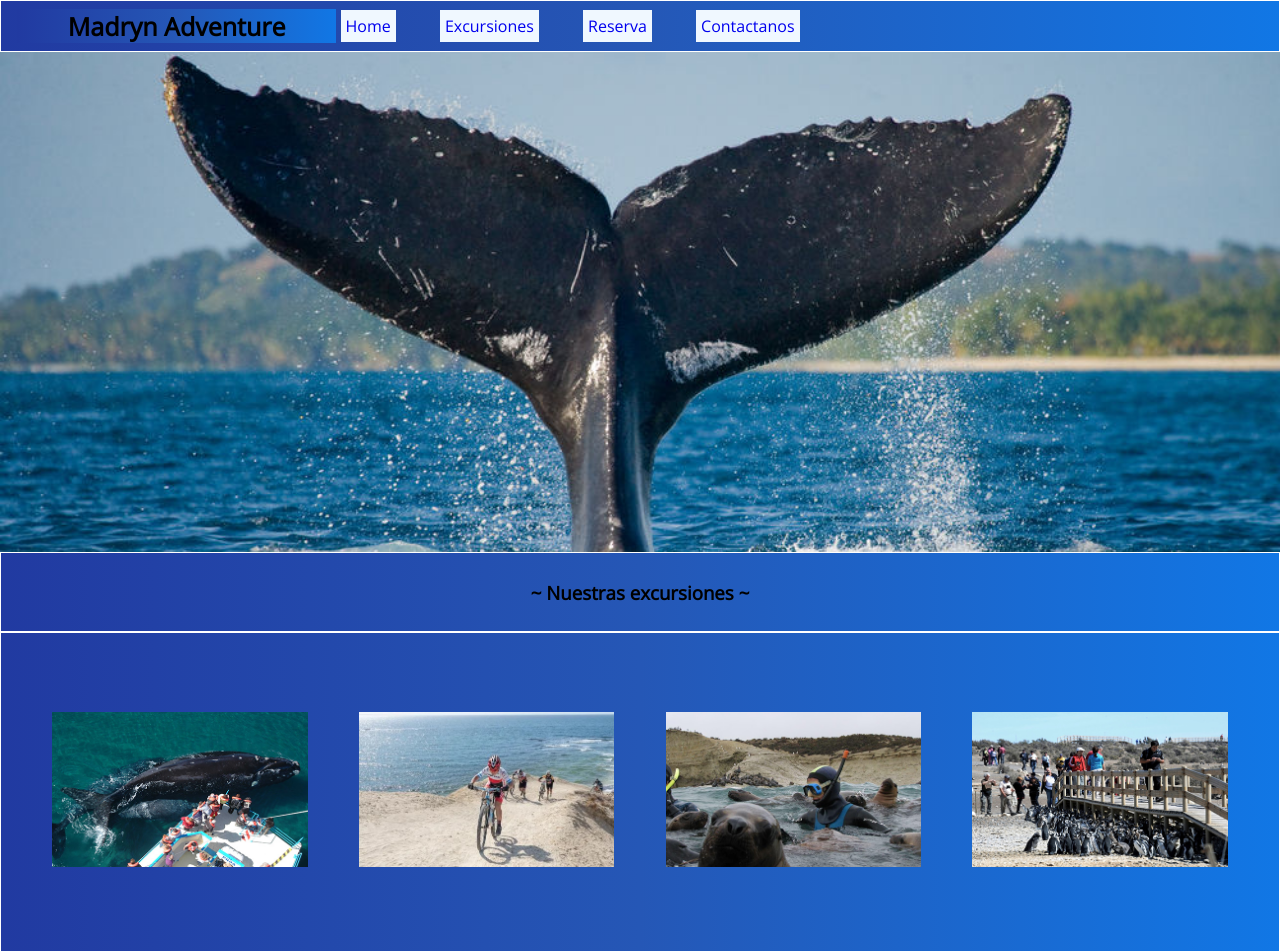
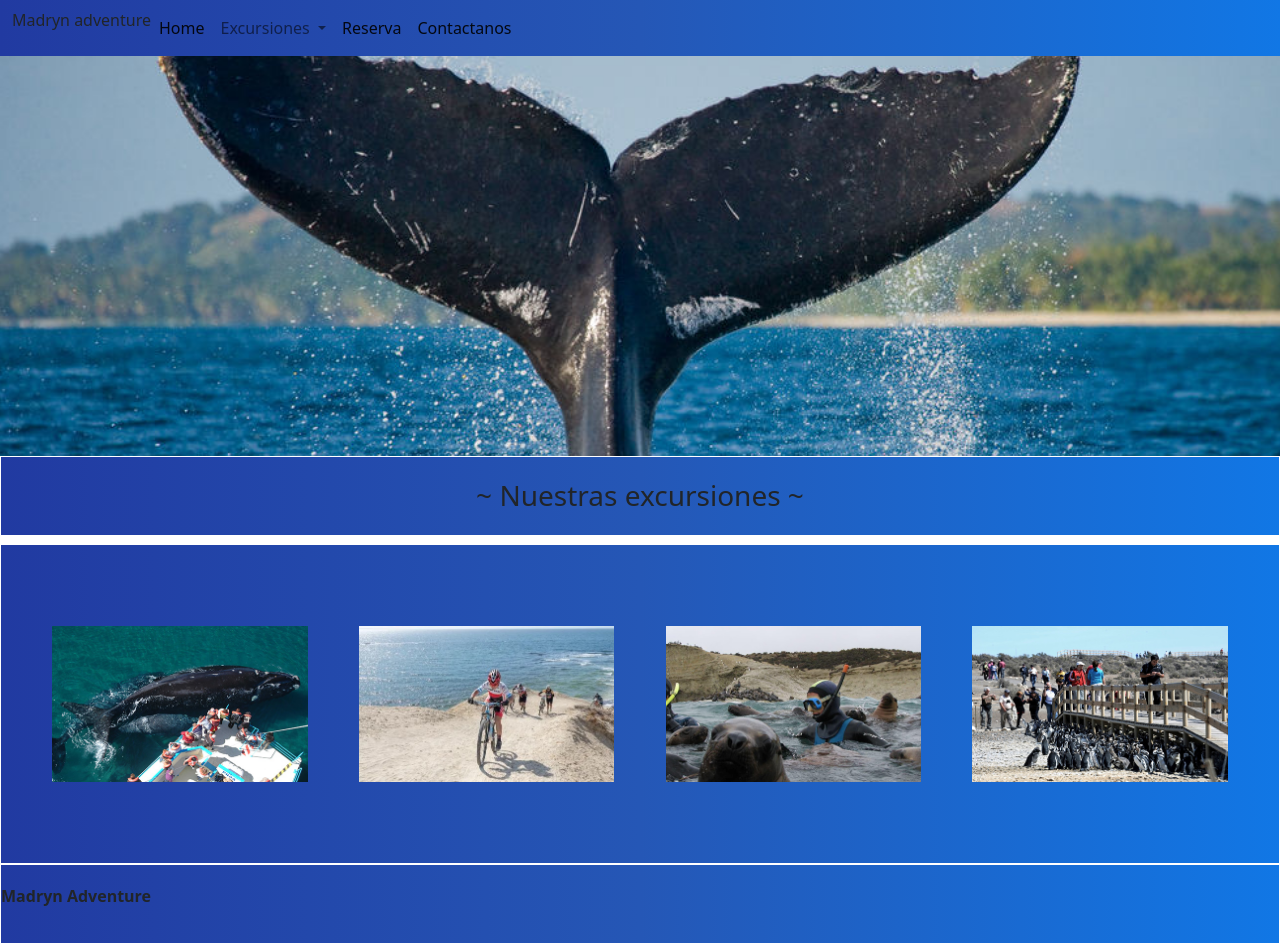
Before and after one commit to francoess/AgenciadeExcursiones-sosa, a plain HTML site: page index.html in a window 1280 px wide. Shown: the top 951 px of the page. Drawn offline with nearby package versions, Linux system fonts and the light colour scheme.

Commit message:
segunda subida

```diff
--- a/index.html
+++ b/index.html
@@ -4,48 +4,64 @@
     <meta charset="UTF-8">
     <meta name="viewport" content="width=device-width, initial-scale=1.0">
     <title>Madryn Adventure</title>
+
     <!-- link css -->
-    <link rel="stylesheet" href="styles/styles.css">
+    <link rel="stylesheet" href="./styles/styles.css">
+
     <!--link fonts-->
     <link rel="preconnect" href="https://fonts.googleapis.com">
     <link rel="preconnect" href="https://fonts.gstatic.com" crossorigin>
     <link href="https://fonts.googleapis.com/css2?family=Open+Sans:wght@300&family=Poppins:wght@100&family=Source+Sans+Pro:wght@200&display=swap" rel="stylesheet">
+
+    <!-- CSS only -->
+    <link href="https://cdn.jsdelivr.net/npm/bootstrap@5.2.0-beta1/dist/css/bootstrap.min.css" rel="stylesheet" integrity="sha384-0evHe/X+R7YkIZDRvuzKMRqM+OrBnVFBL6DOitfPri4tjfHxaWutUpFmBp4vmVor" crossorigin="anonymous">
+
 </head>
 
 <body>
-    <!-- inicio cabecera  -->
-    <div class="grid-contenedor-padre">
-    <header class="navBackground">
-        <!-- inicio logo-->
-        <p class="titulo">Madryn Adventure </p>
-        <!-- fin logo  -->
+    <!-- inicio navbar-->
+    <nav class="navbar navbar-expand-lg bg-light fondo">
+        <div class="container-fluid">
 
-        <!-- inicio navbar  -->
-        <nav>
-            <ul>
-                <li><a href="index.html">Home</a></li>
-                <li><a href="pages/excursiones.html">Excursiones</a>
-                    <ul>
-                        <li><a href="pages/info-ballenas.html">Avistaje de ballenas</a></li>
-                        <li><a href="pages/info-bici.html">Circuito mountain bike </a></li>
-                        <li><a href="pages/info-lobos.html">Buceo con lobos</a></li>
-                        <li><a href="pages/info-pinguinos.html">Colonia de pingüinos</a></li>
+          <p>Madryn adventure</p>
+
+          <button class="navbar-toggler" type="button" data-bs-toggle="collapse" data-bs-target="#navbarSupportedContent" aria-controls="navbarSupportedContent" aria-expanded="false" aria-label="Toggle navigation">
+            <span class="navbar-toggler-icon"></span>
+          </button>
+          <div class="collapse navbar-collapse" id="navbarSupportedContent">
+            <ul class="navbar-nav me-auto mb-2 mb-lg-0">
+              <li class="nav-item">
+                <a class="nav-link active" aria-current="page" href="./index.html">Home</a></li>
+              <li class="nav-item dropdown">
+                <a class="nav-link dropdown-toggle" href="./pages/excursiones.html" id="navbarDropdown" role="button" data-bs-toggle="dropdown" aria-expanded="false">
+                  Excursiones
+                </a>
+                <ul class="dropdown-menu" aria-labelledby="navbarDropdown">
+                  <li><a class="dropdown-item" href="./pages/info-ballenas.html">Avistaje de ballenas</a></li>
+                  <li><a class="dropdown-item" href="./pages/info-bici.html">Circuito mountain bike </a></li>
+                  <li><a class="dropdown-item" href="./pages/info-lobos.html">Buceo con lobos</a></li>
+                  <li><a class="dropdown-item" href="./pages/info-pinguinos.html">Colonia de pingüinos</a></li>
                 </ul>
               </li>
-                <li><a href="pages/reserva.html">Reserva</a></li>
-                <li><a href="pages/contactanos.html">Contactanos</a></li>
+              <li class="nav-item">
+                <a class="nav-link active" aria-current="page" href="./pages/reserva.html">Reserva</a></li>
+              <li class="nav-item">
+                <a class="nav-link active" aria-current="page" href="./pages/contactanos.html">Contactanos</a></li>
             </ul>
+          </div>
+        </div>
       </nav>
     <!-- fin navbar -->
-    </header>
-    <!-- fin cabecera -->
 
-
-
-    <section class="parallax">
-    </section>
+    <div class="conteiner">
+        <div class="row">
+            <div class="parallax"></div>
+        </div>
+    </div>
 
     <!--inicio links a excursiones-->
+    <div class="conteiner">
+        <div class="row">
             <section class="excursionesDisponibles">
                 <h3 class="subtitulo">~ Nuestras excursiones ~</h3>
                 <div class="cards">
@@ -55,15 +71,21 @@
                     <a title="pingüinos" href="pages/info-pinguinos.html"><img src="assets/img/pinguinos.jpg" alt="excursion pinguinos"/></a>
                 </div>
             </section>
+        </div>
+    </div>
     <!--fin links a excursiones-->
 
 
     <!-- inicio de footer -->
-	<footer>
+	<footer class="conteiner">
+        <div class="row">
 		    <p>Madryn Adventure</p>
+        </div>
 	</footer>
-    <!-- fin de footer -->
+    <!--fin de footer-->
 
+    <!-- JavaScript -->
+    <script src="https://cdn.jsdelivr.net/npm/bootstrap@5.2.0-beta1/dist/js/bootstrap.bundle.min.js" integrity="sha384-pprn3073KE6tl6bjs2QrFaJGz5/SUsLqktiwsUTF55Jfv3qYSDhgCecCxMW52nD2" crossorigin="anonymous"></script>
 </body>
 
 </HTML>
--- a/styles/styles.css
+++ b/styles/styles.css
@@ -5,154 +5,20 @@
     box-sizing: border-box;
 }
 
-/*fin para que no quede espacios en la pagina*/
-
-.grid-contenedor-padre {
-    display: grid;
-    grid-template-areas:
-        "navbackgroud "
-        "parallax"
-        "intro"
-        "cards"
-        "footer";
-        width: 100%;
-        height: 100%;
-}
-
-/*inicio header
-
-/*inicio barra de navegacion*/
-
-.navBackground {
-    grid-area: navbackgroud;
-	background-image: linear-gradient(to right, #213aa1 , #2557b6, #1177e5);
-
-    top: 0 px;
-    width: 100%;
-
-    display:grid;
-        grid-template-columns: 1fr 3fr;
-        grid-template-rows: 50px;
-        align-items: center;
-    border: 1px solid #ffffff;
-}
-
-@media  screen and (max-width:648px) {
-    .navBackground {
-        display: flex;
-        flex-direction: column;
-    }
-}
-
-.navBackground .titulo {
-    margin: 5%;
-    width: 100%;
-    font-weight:bold;
-    font-family:'Open Sans';
-    text-align: center;
-    font-size:25px;
-    background-image: linear-gradient(to right, #213aa1 , #2557b6, #1177e5);
-}
-
-.nav{
-    display: flex;
-    flex-direction: row;
-    justify-content: end;
-}
-
-
-@media  screen and (max-width:648px) {
-    .nav{
-        display: flex;
-        flex-direction: column;
-    }
-}
-
-
-a:link, a:visited, a:active {
-    text-decoration:none;
-};
-
-ul {
-    list-style: none;
-    text-decoration:none;
-    font-size:0 /* truco por el uso de inline-block*/
- }
-
- li {
-    display: inline-block;
-
-    position:relative;
-
-    text-align: center;
-    font-family: 'Open Sans';
-    font-size: 100%;
-
-
-    margin-left: 20px;
-    margin-right: 20px;
-    padding: 5px;
-    background-color: aliceblue;
- }
-
-@media  screen and (max-width:648px) {
-    li{
-        display: block;
-
-        font-size: 20px;
-        text-align: center;
-        font-family: 'Open Sans';
-        margin: 0%;
-        padding: 0%;
-        background-color: #ffffff ;
-    }
-
-}
-
-
-ul ul {
-    position: absolute;
-    display: none;
- }
- ul ul li {
-    display: block;
-    width: 170%;
-    margin: 15%;
-    padding: 10%;
- }
- ul li:hover ul {
-    display:block;
- }
-
-/*fin barra de navegacion*/
-
-/*fin header/
-
-
-/*inicio del body*/
-
-body{
-    font-family: 'Open Sans';
-}
-
 /*comienzo parallax imagen/video principal*/
 .parallax {
-    grid-area: parallax;
+    max-width: 100%;
 
     background-image: url("../assets/img/colaBallena.jpg");
 
-    height: 500px;
+    height: 400px;
 
     background-attachment: fixed;
     background-position: center;
     background-repeat: no-repeat;
     background-size: cover;
-
-      padding: 50px 30px;
-      margin-bottom:0px;
 }
 /*fin parallax imagen principal*/
-
 
 /*inicio fotos excursiones*/
 .excursionesDisponibles {
@@ -172,7 +38,6 @@
 }
 
 .excursionesDisponibles .cards {
-    grid-area: cards;
     width: 100%;
     height: 20rem;
     display: flex;
@@ -214,7 +79,6 @@
 
 /*inicio footer*/
 footer{
-    grid-area: footer;
     border: 1px solid rgb(255, 255, 255);
     background-image: linear-gradient(to right, #213aa1 , #2557b6, #1177e5);
     display: flex;
@@ -230,5 +94,18 @@
     font-weight: bold;
 }
 /*fin footer*/
+.fondo {
+    background-image: linear-gradient(to right, #213aa1 , #2557b6, #1177e5);
+}
 
-/*fin del del body*/
+form{
+    color: white;
+}
+
+.caja{
+    display: flex;
+    border: 1px solid rgb(255, 255, 255);
+    height: 80%;
+    width: 80%;
+    justify-content: center;
+}
```
Also changed, not shown: pages/contactanos.html (+47 -25 lines). Lines whose indentation alone changed are shown as unchanged.
